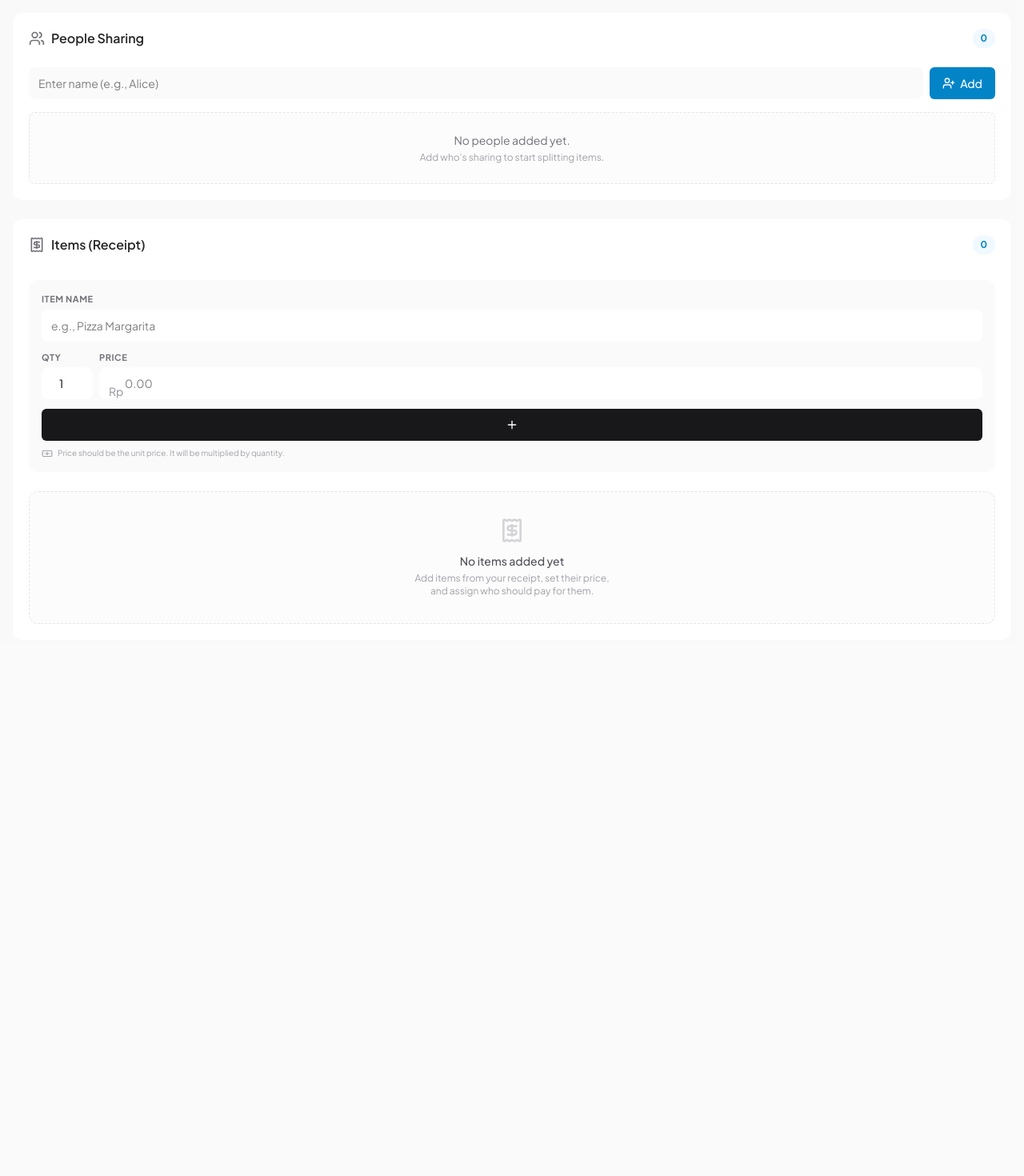
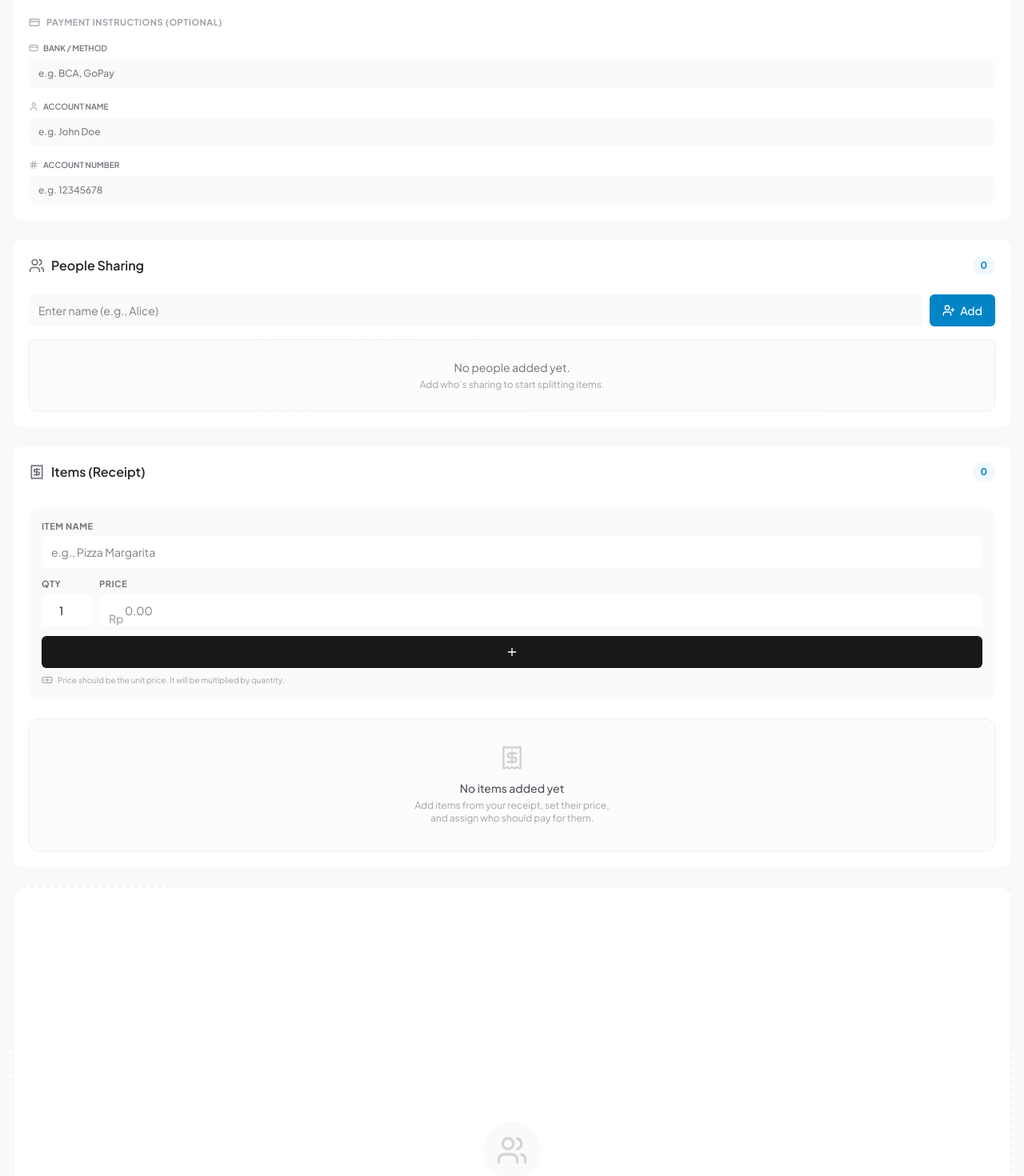
Before and after one commit to irham3/xenkio, a Next.js app: page /tools/split-bill in a window 1280 px wide. Shown: the part 720-2190 px from the top of the page at 80% size. Built offline with nearby package versions, Linux system fonts and the light colour scheme.

Commit message:
fix: redesign tool split bill

```diff
--- a/src/data/tools.ts
+++ b/src/data/tools.ts
@@ -68,6 +68,7 @@ import {
     TrendingUp,
     Film,
     Wifi,
+    Percent,
 } from 'lucide-react';
 
 export interface ToolData {
@@ -675,7 +676,7 @@ export const TOOLS: ToolData[] = [
         id: '53',
         title: 'Discount Calculator',
         description: 'Calculate the final price after discount. Supports stacked discounts and tax.',
-        icon: Receipt,
+        icon: Percent,
         href: '/tools/discount-calculator',
         slug: 'discount-calculator',
         categoryId: 'calculators',
--- a/src/features/split-bill/components/bill-summary.tsx
+++ b/src/features/split-bill/components/bill-summary.tsx
@@ -1,5 +1,5 @@
 import { BillSummary as BillSummaryType, Currency } from '../types';
-import { Download, Receipt, Users, Calculator, Info } from 'lucide-react';
+import { Download, Users, Calculator, Info } from 'lucide-react';
 import { Button } from '@/components/ui/button';
 import { Tooltip, TooltipContent, TooltipProvider, TooltipTrigger } from '@/components/ui/tooltip';
 
@@ -7,12 +7,28 @@ interface BillSummaryProps {
     summary: BillSummaryType;
     currency: Currency;
     onExportPdf: () => void;
-    onShowQr: (personId: string) => void;
+    paymentInfo?: {
+        method: string;
+        accountName: string;
+        accountNumber: string;
+    };
 }
 
-export function BillSummary({ summary, currency, onExportPdf, onShowQr }: BillSummaryProps) {
+export function BillSummary({ summary, currency, onExportPdf, paymentInfo }: BillSummaryProps) {
     if (summary.peopleSummaries.length === 0 && summary.subtotal === 0) {
-        return null;
+        return (
+            <div className="bg-white rounded-xl border-2 border-dashed border-gray-100 p-12 text-center h-full flex flex-col items-center justify-center space-y-4">
+                <div className="p-4 bg-gray-50 rounded-full">
+                    <Users className="w-10 h-10 text-gray-300" />
+                </div>
+                <div className="max-w-xs mx-auto">
+                    <h4 className="font-bold text-gray-900 text-lg">No Results Yet</h4>
+                    <p className="text-sm text-gray-500 mt-2">
+                        Add people and items to see the magic happen. Your final breakdown will appear here.
+                    </p>
+                </div>
+            </div>
+        );
     }
 
     const formatMoney = (amount: number) => {
@@ -61,13 +77,6 @@ export function BillSummary({ summary, currency, onExportPdf, onShowQr }: BillSu
                                     <div className="text-xl font-black text-primary-600 tracking-tight">
                                         {formatMoney(ps.total)}
                                     </div>
-                                    <button
-                                        onClick={() => onShowQr(ps.person.id)}
-                                        disabled={ps.total <= 0}
-                                        className="text-[10px] font-bold text-gray-500 hover:text-primary-600 uppercase tracking-widest mt-1 disabled:opacity-50"
-                                    >
-                                        Share QR →
-                                    </button>
                                 </div>
                             </div>
 
@@ -126,7 +135,7 @@ export function BillSummary({ summary, currency, onExportPdf, onShowQr }: BillSu
             {/* Global Bill Footer */}
             {summary.grandTotal > 0 && (
                 <div className="bg-gray-900 text-white p-5">
-                    <div className="flex justify-between items-end">
+                    <div className="flex justify-between items-end border-b border-gray-800 pb-4 mb-4">
                         <div>
                             <p className="text-xs text-gray-400 font-medium mb-1 uppercase tracking-widest">Grand Total</p>
                             <div className="flex items-center gap-2">
@@ -146,10 +155,33 @@ export function BillSummary({ summary, currency, onExportPdf, onShowQr }: BillSu
                             </div>
                         </div>
                         <div className="text-right">
-                            <p className="text-[10px] text-gray-500 font-medium">Total Items</p>
-                            <p className="text-sm font-bold text-gray-300">{summary.peopleSummaries.reduce((a, b) => a + b.items.length, 0)} Pcs</p>
+                            <p className="text-[10px] text-gray-500 font-medium uppercase">Total Items</p>
+                            <p className="text-lg font-bold text-gray-100">{summary.peopleSummaries.reduce((a, b) => a + b.items.length, 0)} Pcs</p>
                         </div>
                     </div>
+
+                    {/* Payment Info */}
+                    {paymentInfo && (paymentInfo.method || paymentInfo.accountName || paymentInfo.accountNumber) && (
+                        <div className="pt-2">
+                            <p className="text-[10px] text-gray-500 font-bold uppercase tracking-wider mb-2">Payment Instruction</p>
+                            <div className="grid grid-cols-2 gap-4">
+                                <div>
+                                    <p className="text-[10px] text-gray-600 uppercase">Transfer to</p>
+                                    <p className="text-sm font-bold text-primary-400">{paymentInfo.method || 'Not Specified'}</p>
+                                </div>
+                                <div className="text-right">
+                                    <p className="text-[10px] text-gray-600 uppercase">Account Name</p>
+                                    <p className="text-sm font-bold text-gray-100">{paymentInfo.accountName || '-'}</p>
+                                </div>
+                                <div className="col-span-2">
+                                    <p className="text-[10px] text-gray-600 uppercase">Account Number</p>
+                                    <p className="text-base font-mono font-bold text-gray-100 tracking-wider">
+                                        {paymentInfo.accountNumber || '-'}
+                                    </p>
+                                </div>
+                            </div>
+                        </div>
+                    )}
                 </div>
             )}
         </div>
--- a/src/features/split-bill/components/pdf-receipt.tsx
+++ b/src/features/split-bill/components/pdf-receipt.tsx
@@ -5,9 +5,14 @@ interface PdfReceiptProps {
     summary: BillSummaryType;
     currency: Currency;
     printRef: React.RefObject<HTMLDivElement | null>;
+    paymentInfo?: {
+        method: string;
+        accountName: string;
+        accountNumber: string;
+    };
 }
 
-export function PdfReceipt({ summary, currency, printRef }: PdfReceiptProps) {
+export function PdfReceipt({ summary, currency, printRef, paymentInfo }: PdfReceiptProps) {
     const formatMoney = (amount: number) => {
         return `${currency.symbol}${amount.toLocaleString(undefined, { minimumFractionDigits: 0, maximumFractionDigits: 2 })}`;
     };
@@ -104,6 +109,34 @@ export function PdfReceipt({ summary, currency, printRef }: PdfReceiptProps) {
                         </div>
                     </div>
 
+                    {/* Payment Info Section in PDF */}
+                    {paymentInfo && (paymentInfo.method || paymentInfo.accountName || paymentInfo.accountNumber) && (
+                        <div className="mt-8 pt-8 border-t-2 border-gray-100">
+                            <h2 className="text-lg font-bold text-gray-800 uppercase tracking-widest mb-4">Payment Instructions</h2>
+                            <div className="grid grid-cols-3 gap-8">
+                                <div>
+                                    <p className="text-[10px] text-gray-400 font-bold uppercase mb-1">Method / Bank</p>
+                                    <p className="text-sm font-bold text-gray-900">{paymentInfo.method || '-'}</p>
+                                </div>
+                                <div>
+                                    <p className="text-[10px] text-gray-400 font-bold uppercase mb-1">Account Name</p>
+                                    <p className="text-sm font-bold text-gray-900">{paymentInfo.accountName || '-'}</p>
+                                </div>
+                                <div>
+                                    <p className="text-[10px] text-gray-400 font-bold uppercase mb-1">Account Number</p>
+                                    <p className="text-lg font-mono font-bold text-primary-600 tracking-wider">
+                                        {paymentInfo.accountNumber || '-'}
+                                    </p>
+                                </div>
+                            </div>
+                        </div>
+                    )}
+
+                    {/* Footer Info */}
+                    <div className="mt-12 text-center text-gray-400 text-[10px] font-medium border-t border-gray-100 pt-4">
+                        Thank you for using Xenkio. This is a computer-generated receipt.
+                    </div>
+
                 </div>
             </div>
         </div>
--- a/src/features/split-bill/components/split-bill-calculator.tsx
+++ b/src/features/split-bill/components/split-bill-calculator.tsx
@@ -4,11 +4,9 @@ import { useSplitBill } from '../hooks/use-split-bill';
 import { PeopleManager } from './people-manager';
 import { ItemManager } from './item-manager';
 import { BillSummary } from './bill-summary';
-import { PaymentQr } from './payment-qr';
 import { PdfReceipt } from './pdf-receipt';
 import { POPULAR_CURRENCIES } from '../constants';
-import { Person } from '../types';
-import { Settings2, Percent } from 'lucide-react';
+import { Settings2, Percent, CreditCard, User, Hash } from 'lucide-react';
 import { TooltipProvider } from '@/components/ui/tooltip';
 import { useState, useRef } from 'react';
 
@@ -28,12 +26,6 @@ export function SplitBillCalculator() {
 
     const [isGeneratingPdf, setIsGeneratingPdf] = useState(false);
     const printRef = useRef<HTMLDivElement>(null);
-
-    const [qrState, setQrState] = useState<{
-        isOpen: boolean;
-        person: Person | null;
-        amount: number;
-    }>({ isOpen: false, person: null, amount: 0 });
 
     const handleExportPdf = async () => {
         if (!printRef.current || isGeneratingPdf) return;
@@ -56,17 +48,6 @@ export function SplitBillCalculator() {
             console.error("Failed to generate PDF:", error);
         } finally {
             setIsGeneratingPdf(false);
-        }
-    };
-
-    const handleShowQr = (personId: string) => {
-        const personSummary = summary.peopleSummaries.find(p => p.person.id === personId);
-        if (personSummary) {
-            setQrState({
-                isOpen: true,
-                person: personSummary.person,
-                amount: personSummary.total
-            });
         }
     };
 
@@ -137,7 +118,7 @@ export function SplitBillCalculator() {
                             </div>
 
                             <div>
-                                <label className="text-[11px] font-bold text-gray-500 uppercase tracking-wider mb-1.5 block">Global Discount</label>
+                                <label className="text-[11px] font-bold text-gray-400 uppercase tracking-wider mb-1.5 block">Global Discount</label>
                                 <div className="relative">
                                     <div className="absolute left-3 top-1/2 -translate-y-1/2 text-gray-400 text-sm font-medium">
                                         {state.currency.symbol}
@@ -149,6 +130,52 @@ export function SplitBillCalculator() {
                                         placeholder="0"
                                         onChange={(e) => updateGlobalSettings({ discountAmount: parseInt(e.target.value) || 0 })}
                                         className="w-full h-10 pl-8 pr-3 text-sm font-medium bg-gray-50 border border-gray-200 rounded-lg focus:ring-2 focus:ring-primary-500/20 focus:border-primary-500 outline-none transition-all"
+                                    />
+                                </div>
+                            </div>
+                        </div>
+
+                        {/* Payment Destination Settings */}
+                        <div className="mt-6 pt-6 border-t border-gray-50">
+                            <h4 className="text-[11px] font-bold text-gray-400 uppercase tracking-wider mb-4 flex items-center gap-2">
+                                <CreditCard className="w-3.5 h-3.5" />
+                                Payment Instructions (Optional)
+                            </h4>
+                            <div className="grid grid-cols-1 md:grid-cols-3 gap-4">
+                                <div className="space-y-1.5">
+                                    <label className="text-[10px] font-semibold text-gray-500 uppercase flex items-center gap-1.5">
+                                        <CreditCard className="w-3 h-3 text-gray-400" />
+                                        Bank / Method
+                                    </label>
+                                    <input
+                                        placeholder="e.g. BCA, GoPay"
+                                        value={state.paymentMethod}
+                                        onChange={(e) => updateGlobalSettings({ paymentMethod: e.target.value })}
+                                        className="w-full h-9 px-3 text-xs font-medium bg-gray-50 border border-gray-200 rounded-lg focus:ring-2 focus:ring-primary-500/20 focus:border-primary-500 outline-none transition-all"
+                                    />
+                                </div>
+                                <div className="space-y-1.5">
+                                    <label className="text-[10px] font-semibold text-gray-500 uppercase flex items-center gap-1.5">
+                                        <User className="w-3 h-3 text-gray-400" />
+                                        Account Name
+                                    </label>
+                                    <input
+                                        placeholder="e.g. John Doe"
+                                        value={state.paymentAccountName}
+                                        onChange={(e) => updateGlobalSettings({ paymentAccountName: e.target.value })}
+                                        className="w-full h-9 px-3 text-xs font-medium bg-gray-50 border border-gray-200 rounded-lg focus:ring-2 focus:ring-primary-500/20 focus:border-primary-500 outline-none transition-all"
+                                    />
+                                </div>
+                                <div className="space-y-1.5">
+                                    <label className="text-[10px] font-semibold text-gray-500 uppercase flex items-center gap-1.5">
+                                        <Hash className="w-3 h-3 text-gray-400" />
+                                        Account Number
+                                    </label>
+                                    <input
+                                        placeholder="e.g. 12345678"
+                                        value={state.paymentAccountNumber}
+                                        onChange={(e) => updateGlobalSettings({ paymentAccountNumber: e.target.value })}
+                                        className="w-full h-9 px-3 text-xs font-medium bg-gray-50 border border-gray-200 rounded-lg focus:ring-2 focus:ring-primary-500/20 focus:border-primary-500 outline-none transition-all"
                                     />
                                 </div>
                             </div>
@@ -179,7 +206,11 @@ export function SplitBillCalculator() {
                         summary={summary}
                         currency={state.currency}
                         onExportPdf={handleExportPdf}
-                        onShowQr={handleShowQr}
+                        paymentInfo={{
+                            method: state.paymentMethod,
+                            accountName: state.paymentAccountName,
+                            accountNumber: state.paymentAccountNumber
+                        }}
                     />
                 </div>
             </div>
@@ -189,14 +220,11 @@ export function SplitBillCalculator() {
                 summary={summary}
                 currency={state.currency}
                 printRef={printRef}
-            />
-
-            <PaymentQr
-                isOpen={qrState.isOpen}
-                onClose={() => setQrState(prev => ({ ...prev, isOpen: false }))}
-                person={qrState.person}
-                amount={qrState.amount}
-                currency={state.currency}
+                paymentInfo={{
+                    method: state.paymentMethod,
+                    accountName: state.paymentAccountName,
+                    accountNumber: state.paymentAccountNumber
+                }}
             />
         </TooltipProvider>
     );
--- a/src/features/split-bill/hooks/use-split-bill.ts
+++ b/src/features/split-bill/hooks/use-split-bill.ts
@@ -12,6 +12,9 @@ export function useSplitBill() {
         taxPercentage: 0,
         serviceChargePercentage: 0,
         discountAmount: 0,
+        paymentMethod: '',
+        paymentAccountName: '',
+        paymentAccountNumber: '',
     });
 
     const addPerson = useCallback((name: string) => {
--- a/src/features/split-bill/types.ts
+++ b/src/features/split-bill/types.ts
@@ -25,6 +25,9 @@ export interface SplitBillState {
     taxPercentage: number;
     serviceChargePercentage: number;
     discountAmount: number;
+    paymentMethod: string;
+    paymentAccountName: string;
+    paymentAccountNumber: string;
 }
 
 export interface PersonSummary {
```
Also changed, not shown: src/features/split-bill/components/simple-split-calculator.tsx (+34 -21 lines).
